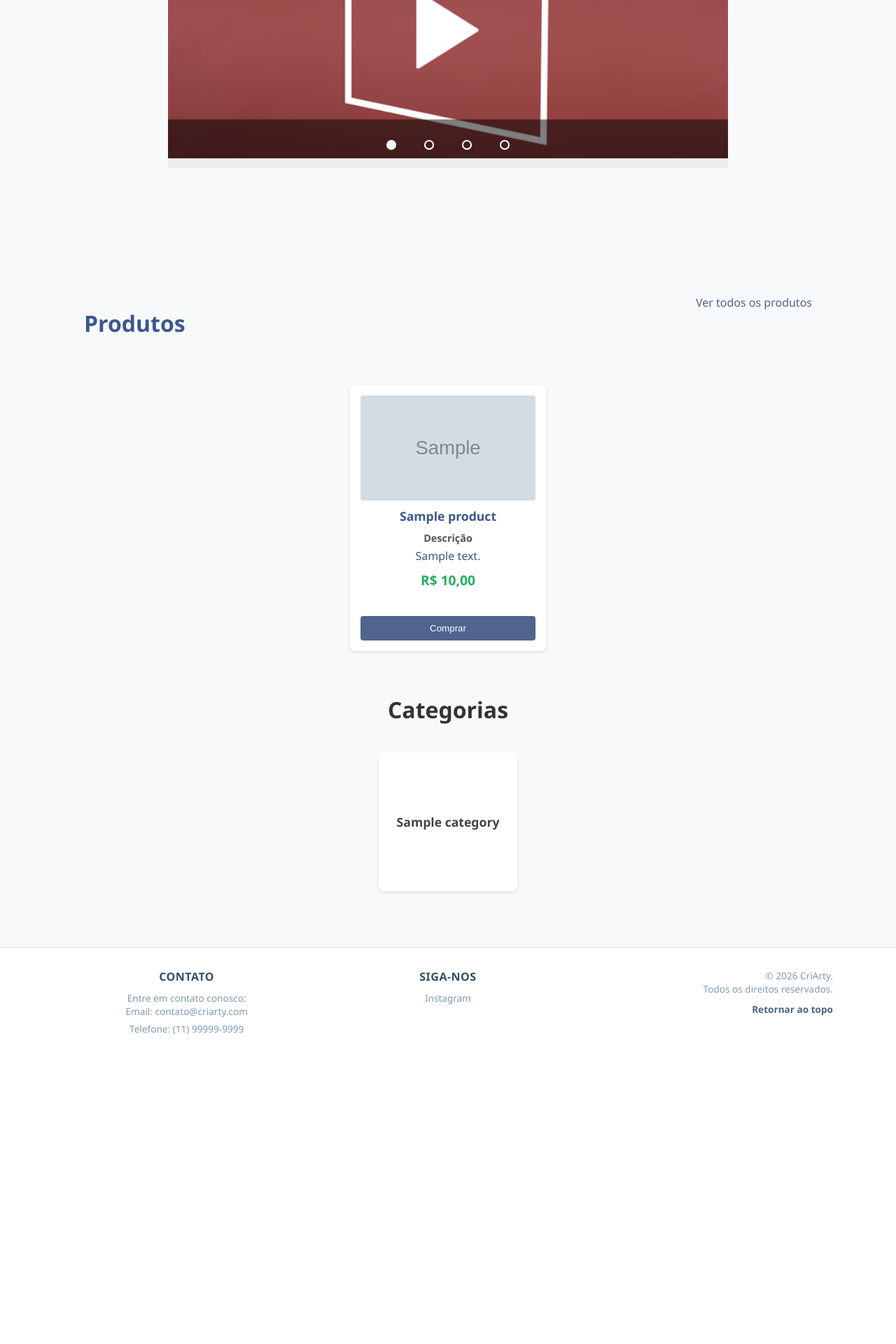
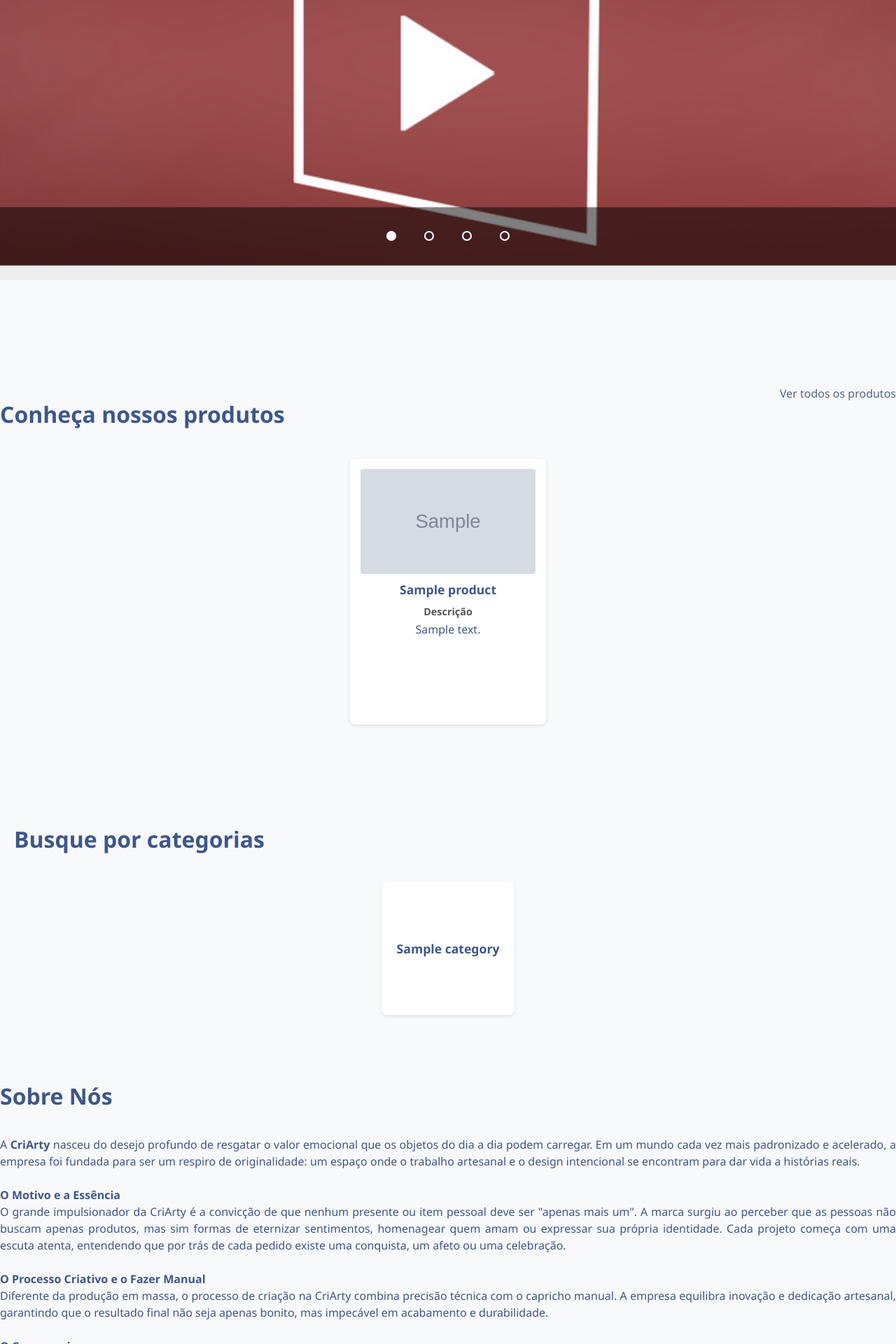
Before and after one commit to danirosario/projeto-integrador-senac, a PHP site: page /client/shop.php in a window 1280 px wide. Shown: the part 240-2160 px from the top of the page at 70% size. Before the commit the page ends 1718 px from the top, so only its background shows below. Run offline with PHP 8.4, Linux system fonts and the light colour scheme; tables that the repository leaves empty hold one stand-in row (values such as "Sample post"); grey boxes marked "Sample" are stand-in pictures.

Commit message:
feat: update shop and products list pages; enhance styling and add about section

```diff
--- a/client/productsList.php
+++ b/client/productsList.php
@@ -43,7 +43,6 @@ if ($result && $result->num_rows > 0) {
             <ul class="nav-links">
                 <li><a href="shop.php">Home</a></li>
                 <li><a href="productsList.php">Produtos</a></li>
-                <li><a href="about.php">Sobre</a></li>
                 <li><a href="#contato">Contato</a></li>
             </ul>
 
@@ -85,8 +84,8 @@ if ($result && $result->num_rows > 0) {
                                 <h3><?php echo htmlspecialchars($product['Name']); ?></h3>
                                 <h4>Descrição</h4>
                                 <p><?php echo htmlspecialchars($product['Description']); ?></p>
-                                <span class="price">R$ <?php echo number_format($product['BasePrice'], 2, ',', '.'); ?></span>
-                                <button type="button">Comprar</button>
+                                <!-- <span class="price">R$ <?php echo number_format($product['BasePrice'], 2, ',', '.'); ?></span>
+                                <button type="button">Comprar</button> -->
                             </div>
                         </article>
                     <?php endforeach; ?>
--- a/client/shop.php
+++ b/client/shop.php
@@ -20,6 +20,7 @@ $categories = $conn->query("SELECT idCategory, Name FROM category WHERE isActive
     <meta charset="UTF-8">
     <meta name="viewport" content="width=device-width, initial-scale=1.0">
     <link rel="stylesheet" href="../css/style.css">
+    <link rel="stylesheet" href="../css/client-styles/about.css">
     <link rel="stylesheet" href="../css/client-styles/shop.css">
     <link rel="stylesheet" href="../css/client-styles/footer.css">
     <title>CriArty | Produtos</title>
@@ -36,7 +37,6 @@ $categories = $conn->query("SELECT idCategory, Name FROM category WHERE isActive
             <ul class="nav-links">
                 <li><a href="shop.php">Home</a></li>
                 <li><a href="productsList.php">Produtos</a></li>
-                <li><a href="about.php">Sobre</a></li>
                 <li><a href="#contato">Contato</a></li>
             </ul>
 
@@ -94,7 +94,7 @@ $categories = $conn->query("SELECT idCategory, Name FROM category WHERE isActive
         <main class="main-content" id="produtos">
 
             <div class="section-header">
-                <h1 id="products-title">Produtos</h1>
+                <h1 id="products-title">Conheça nossos produtos</h1>
                 <a href="productsList.php" id="ver-mais">Ver todos os produtos</a>
             </div>
             <br>
@@ -114,8 +114,8 @@ $categories = $conn->query("SELECT idCategory, Name FROM category WHERE isActive
                                 <h3><?php echo htmlspecialchars($product['Name']); ?></h3>
                                 <h4>Descrição</h4>
                                 <p><?php echo htmlspecialchars($product['Description']); ?></p>
-                                <span class="price">R$ <?php echo number_format($product['BasePrice'], 2, ',', '.'); ?></span>
-                                <button type="button">Comprar</button>
+                                <!-- <span class="price">R$ <?php echo number_format($product['BasePrice'], 2, ',', '.'); ?></span>
+                                <button type="button">Comprar</button> -->
                             </div>
                         </article>
                     <?php endforeach; ?>
@@ -126,7 +126,7 @@ $categories = $conn->query("SELECT idCategory, Name FROM category WHERE isActive
 
             <br>
             <section class="category-section">
-            <h2 id="category">Categorias</h2>
+                <h2 id="category">Busque por categorias</h2>
                 <div class="categories">
                     <?php if ($categories->num_rows > 0): ?>
                         <?php while ($category = $categories->fetch_assoc()): ?>
@@ -144,6 +144,82 @@ $categories = $conn->query("SELECT idCategory, Name FROM category WHERE isActive
                 </div>
             </section>
         </main>
+    </div>
+
+    <div class="about-content">
+        <article class="aboutUs-area">
+            <div class="about-title">
+                <h1>Sobre Nós</h1>
+            </div>
+            <p id="about-us">A <strong>CriArty</strong> nasceu do desejo profundo de resgatar o valor emocional que os
+                objetos do dia a
+                dia podem carregar. Em um mundo cada vez mais padronizado e acelerado, a empresa foi fundada para ser um
+                respiro de originalidade: um espaço onde o trabalho artesanal e o design intencional se encontram para
+                dar vida a histórias reais. <br><br>
+
+                <strong>O Motivo e a Essência</strong><br>
+                O grande impulsionador da CriArty é a convicção de que nenhum presente ou item pessoal deve ser "apenas
+                mais um". A marca surgiu ao perceber que as pessoas não buscam apenas produtos, mas sim formas de
+                eternizar sentimentos, homenagear quem amam ou expressar sua própria identidade. Cada projeto começa com
+                uma escuta atenta, entendendo que por trás de cada pedido existe uma conquista, um afeto ou uma
+                celebração.<br><br>
+
+                <strong>O Processo Criativo e o Fazer Manual</strong><br>
+                Diferente da produção em massa, o processo de criação na CriArty combina precisão técnica com o capricho
+                manual. A empresa equilibra inovação e dedicação artesanal, garantindo que o resultado final não seja
+                apenas bonito, mas impecável em acabamento e durabilidade.<br><br>
+
+                <strong>O Compromisso</strong><br>
+                Mais do que entregar personalizados, a CriArty constrói conexões. Com transparência do primeiro
+                atendimento à entrega final, o objetivo é garantir que a experiência de idealizar um produto seja tão
+                especial quanto o momento de recebê-lo.
+            </p>
+            <br>
+
+            <div class="about-us-cards">
+
+                <div class="about-us">
+                    <h2>Missão</h2>
+                    <div class="about-text">
+                        <p> Transformar ideias e sentimentos em produtos exclusivos, oferecendo soluções personalizadas
+                            que celebram a individualidade de cada cliente e tornam momentos comuns em memórias
+                            inesquecíveis.
+                        </p>
+                    </div>
+                </div>
+
+                <br>
+
+                <div class="about-us">
+                    <h2>Visão</h2>
+                    <div class="about-text">
+                        <p>Ser referência no mercado de produtos personalizados, reconhecida pela excelência criativa,
+                            qualidade impecável e pela capacidade de conectar pessoas através da arte e do design.
+                        </p>
+                    </div>
+
+                </div>
+
+                <br>
+
+                <div class="about-us">
+                    <h2>Valores</h2>
+                    <div class="about-text">
+                        <p><strong>Criatividade Autêntica:</strong> Valorizar o novo e o original em cada
+                            detalhe.<br><br>
+                            <strong>Foco no Cliente:</strong> Entender que cada pedido carrega uma história
+                            única.<br><br>
+                            <strong>Qualidade e Capricho:</strong> Entrega de produtos feitos com precisão e cuidado
+                            artesanal.<br><br>
+                            <strong>Comprometimento:</strong> Respeito a prazos e transparência em todo o processo de
+                            criação.<br><br>
+                            <strong>Paixão pelo que faz:</strong> Acreditar que o trabalho manual e personalizado agrega
+                            valor emocional.
+                        </p>
+                    </div>
+                </div>
+            </div>
+        </article>
     </div>
 
     <footer id="contato">
@@ -164,7 +240,8 @@ $categories = $conn->query("SELECT idCategory, Name FROM category WHERE isActive
             <div class="footer-column social-block">
                 <h2>Siga-nos</h2>
                 <ul>
-                    <li><a href="https://www.instagram.com/criarty_personalizados?igsh=MWZubnZ1MTcxZDlqcg%3D%3D" target="_blank">Instagram</a></li>
+                    <li><a href="https://www.instagram.com/criarty_personalizados?igsh=MWZubnZ1MTcxZDlqcg%3D%3D"
+                            target="_blank">Instagram</a></li>
                 </ul>
             </div>
 
--- a/css/client-styles/about.css
+++ b/css/client-styles/about.css
@@ -1,19 +1,18 @@
-.main-content {
-    margin-top: 60px;
-    padding: 20px;
+.about-content {
     text-align: center;
+    max-width: 1280px;
+    margin: 0 auto;
+    display: flex;
+    gap: 16px;
+    justify-content: center;
 }
 
 .aboutUs-area {
-    padding: 40px;
-    margin-left: 80px;
-    margin-right: 80px;
     text-align: center;
     display: flex;
     flex-wrap: wrap;
     gap: 16px;
-    justify-content: space-between;
-
+    margin-top: 54px;
 }
 
 #about-us {
@@ -42,7 +41,7 @@
     justify-content: center;
 }
 
-.about-content {
+.about-text {
     padding: 40px;
     text-align: justify;
     font-size: 16px;
--- a/css/client-styles/shop.css
+++ b/css/client-styles/shop.css
@@ -1,10 +1,9 @@
 .content-area {
-    margin-left: 80px;
-    margin-right: 80px;
+    max-width: 1280px;
+    margin: 0 auto;
     display: flex;
     flex-wrap: wrap;
-    gap: 16px;
-    justify-content: space-between;
+    justify-content: center;
 }
 
 /* NAVBAR */
@@ -74,9 +73,9 @@
 /* SLIDER */
 
 .slider {
-    margin: 80px auto;
-    width: 800px;
-    height: 400px;
+    margin: 40px auto;
+    width: 1280px;
+    height: 600px;
     overflow: hidden;
     position: relative;
 }
@@ -104,8 +103,8 @@
 
 .manual-navigation {
     position: absolute;
-    width: 800px;
-    margin-top: -40px;
+    width: 1280px;
+    margin-top: -70px;
     display: flex;
     justify-content: center;
 }
@@ -152,8 +151,8 @@
 
 .navigation-auto {
     position: absolute;
-    width: 800px;
-    margin-top: 360px;
+    width: 1280px;
+    margin-top: 530px;
     display: flex;
     justify-content: center;
 }
@@ -197,6 +196,10 @@
     justify-content: space-between;
     align-items: center;
     margin-bottom: 25px;
+    min-width: 1280px;
+    margin: 0 auto;
+    margin-top: 50px;
+    flex-wrap: wrap;
 }
 
 .section-header h1 {
@@ -212,7 +215,7 @@
 }
 
 .section-header a:hover {
-    font-weight: bold;
+    color: var(--primary-color-dark);
     text-decoration: underline;
 }
 
@@ -230,6 +233,7 @@
     flex-wrap: wrap;
     gap: 16px;
     justify-content: center;
+    margin-bottom: 80px;
 }
 
 .product-card {
@@ -294,7 +298,7 @@
 
 .product-card button:hover {
     background: var(--secondary-color);
-    color: var(--primary-color);
+    color: var(--primary-color-dark);
 }
 
 /* CATEGORIAS */
@@ -304,9 +308,9 @@
 }
 
 #category {
-    text-align: center;
+    text-align: left;
     font-size: 2rem;
-    color: #333;
+    color: var(--primary-color-dark);
     margin-bottom: 40px;
 }
 
@@ -315,15 +319,14 @@
     flex-wrap: wrap;
     gap: 24px;
     justify-content: center;
-    max-width: 1200px;
     margin: 0 auto;
 }
 
 .category-card {
     background: #fff;
     padding: 15px;
-    width: 198px;
-    height: 198px;
+    width: 190px;
+    height: 190px;
     border-radius: 8px;
     box-shadow: 0 2px 5px rgba(0, 0, 0, 0.1);
     text-align: center;
@@ -343,7 +346,7 @@
 .category-card h3 {
     font-size: 1.1rem;
     margin: 0;
-    color: #444;
+    color: var(--primary-color-dark);
     font-weight: 600;
 }
 
--- a/css/style.css
+++ b/css/style.css
@@ -8,6 +8,7 @@
 
 :root {
     --primary-color: #51648e;
+    --primary-color-dark: #3d568f;
     --secondary-color: #dbcbe6;
     --tertiary-color: #848e51;
     --neutral-color: #F8F9FA;
@@ -76,7 +77,6 @@ body {
 
 /* CONTEÚDO PRINCIPAL */
 main {
-    padding: 40px;
     flex: 1;
 }
 
```
Also changed, not shown: css/login.css (+8 -8 lines).
